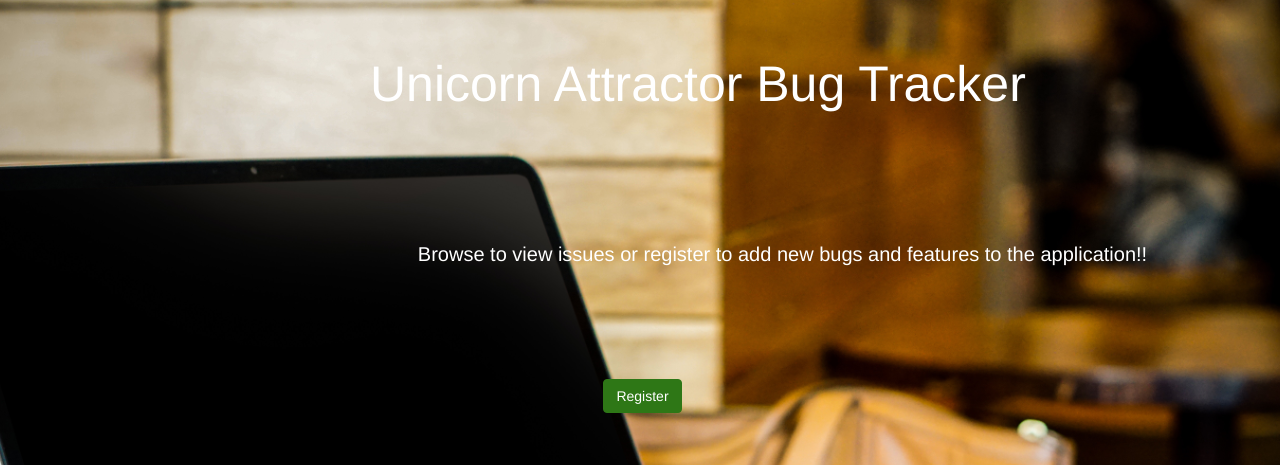
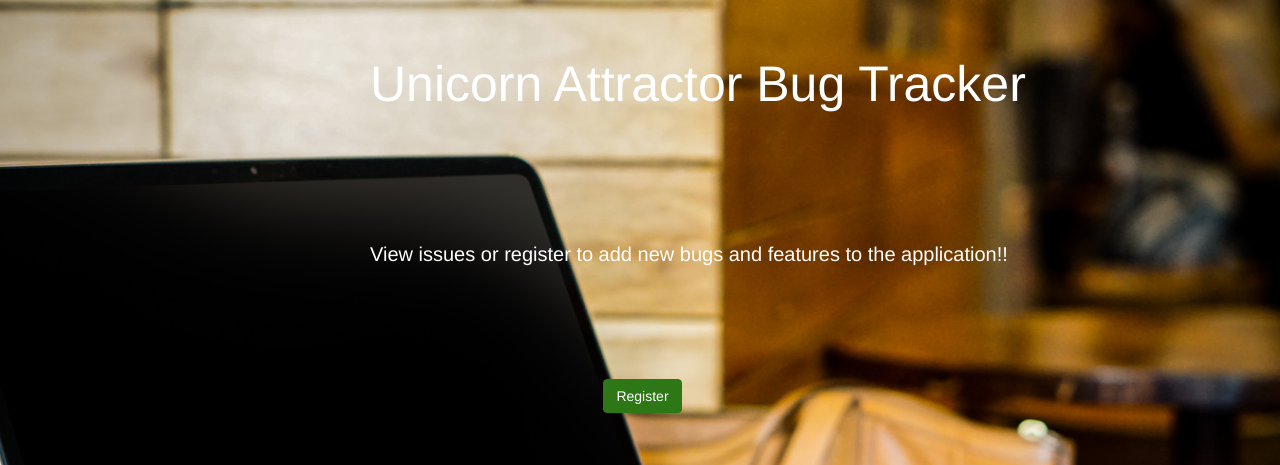
Before and after one commit to desflaherty/Unicorn_issue_tracker, a Django app: page / in a window 1280 px wide. Shown: the part 51-516 px from the top of the page. Run offline with Django 3.2, Linux system fonts and the light colour scheme; some libraries are stand-ins or nearby versions.

Commit message:
fix index text

```diff
--- a/accounts/templates/index.html
+++ b/accounts/templates/index.html
@@ -8,13 +8,9 @@
                 <p class="index-header">Unicorn Attractor Bug Tracker</p><br> {% if user.is_authenticated %}
                 <p class="index-text">Welcome {{ user.username }} you can now add new features that you would like to be developed!</p>
                 {% else %}
+                    <p class="index-text">View issues or register to add new bugs and features to the application!!</p>
+                    {% endif %}
 
-
-                <div class="center">
-
-                    <p class="index-text">Browse to view issues or register to add new bugs and features to the application!!</p>
-                    {% endif %}
-                </div>
             </div>
 
             <div class="register-container">
```
